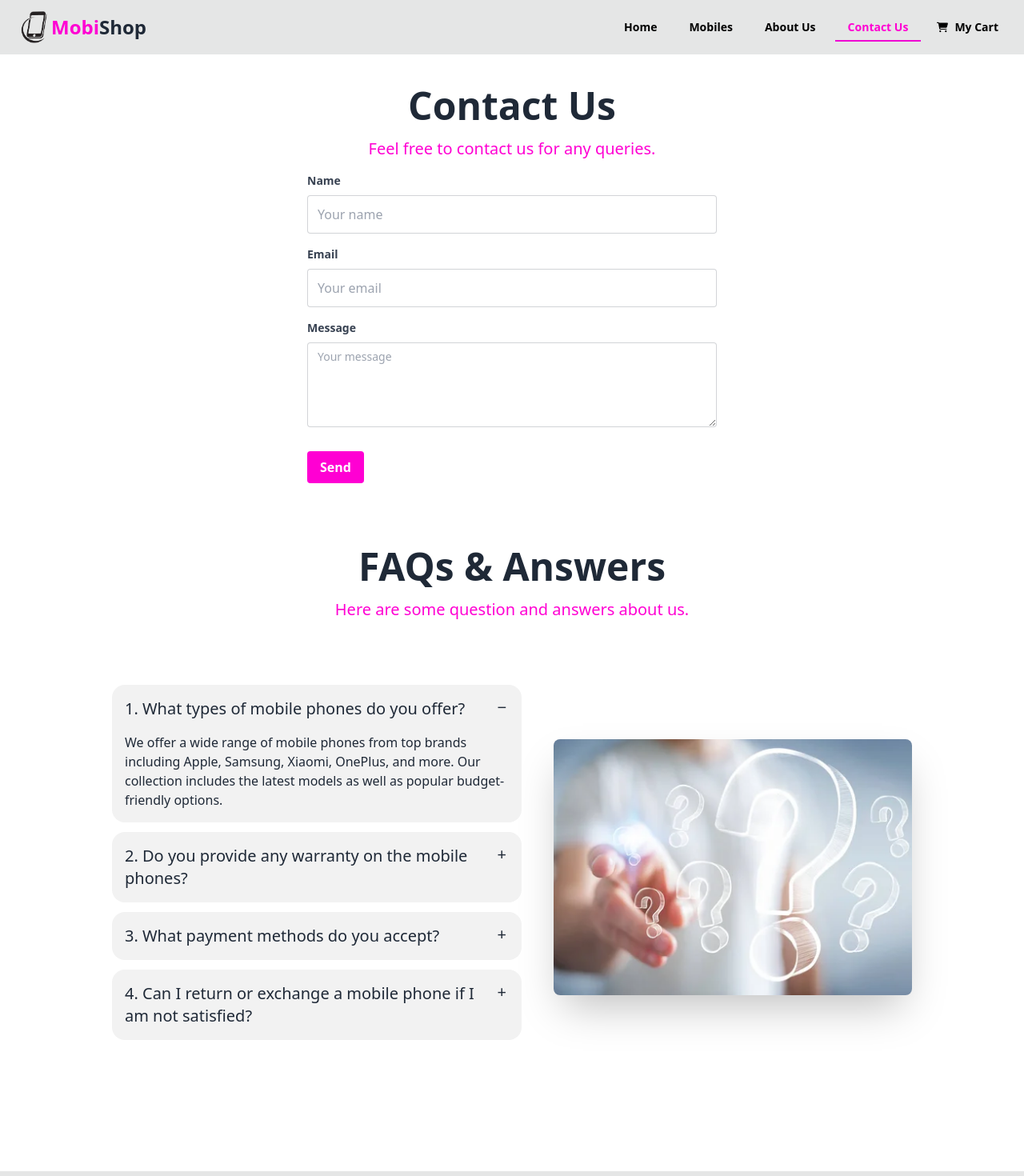
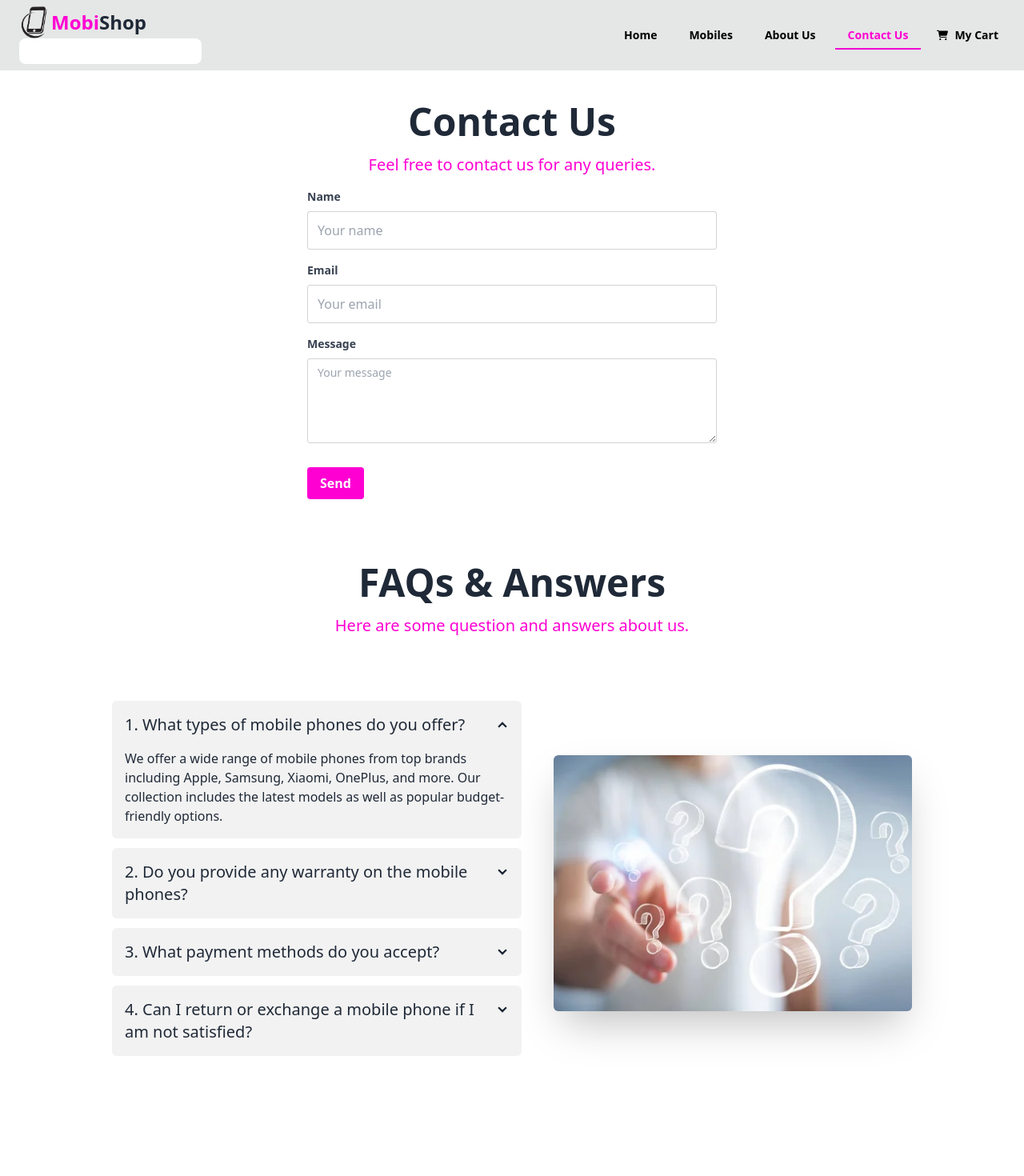
Before and after one commit to jibon-roy/mobi-shop, a React (Vite) app: page /contact-us in a window 1280 px wide. Shown: the top 1470 px of the page at 80% size. Built offline with nearby package versions, Linux system fonts and the light colour scheme.

Commit message:
searchbar add

```diff
--- a/src/components/Navbar.jsx
+++ b/src/components/Navbar.jsx
@@ -88,6 +88,7 @@ export default function Navbar() {
               <Link to={"/"}>
                 <Logo />
               </Link>
+              <input className="input input-sm" />
             </div>
           </div>
           <div className="hidden flex-none lg:block">
--- /dev/null
+++ b/src/components/SearchBar.jsx
@@ -0,0 +1,10 @@
+export default function SearchBar() {
+  return (
+    <div>
+      <input
+        type="text"
+        className="input w-[80px] min-[240px]:w-[120px] min-[300px]:w-[180px] min-[380px]:w-[40%] text-black appearance-none leading-tight focus:outline-none focus:shadow-outline input-bordered rounded-r-none"
+      />
+    </div>
+  );
+}
--- a/src/pages/Home/FAQ.jsx
+++ b/src/pages/Home/FAQ.jsx
@@ -25,10 +25,10 @@ export default function FAQ() {
           {/* <Lottie options={defaultOptions} height={400} width={400}></Lottie> */}
           <img
             src={imagebg}
-            className="max-w-md w-[80%] h-80 my-auto object-cover rounded-lg shadow-2xl"
+            className="max-w-md w-[80%] h-80 my-auto object-cover rounded-md shadow-2xl"
           />
           <div className="max-w-lg flex-1">
-            <div className="collapse collapse-plus mb-3 bg-base-200">
+            <div className="collapse collapse-arrow rounded-md mb-3 bg-base-200">
               <input type="radio" name="my-accordion-3" defaultChecked />
               <div className="collapse-title text-xl font-medium">
                 1. What types of mobile phones do you offer?
@@ -42,7 +42,7 @@ export default function FAQ() {
                 </p>
               </div>
             </div>
-            <div className="collapse collapse-plus mb-3 bg-base-200">
+            <div className="collapse collapse-arrow rounded-md mb-3 bg-base-200">
               <input type="radio" name="my-accordion-3" />
               <div className="collapse-title text-xl font-medium">
                 2. Do you provide any warranty on the mobile phones?
@@ -56,7 +56,7 @@ export default function FAQ() {
                 </p>
               </div>
             </div>
-            <div className="collapse collapse-plus mb-3 bg-base-200">
+            <div className="collapse collapse-arrow rounded-md mb-3 bg-base-200">
               <input type="radio" name="my-accordion-3" />
               <div className="collapse-title text-xl font-medium">
                 3. What payment methods do you accept?
@@ -70,7 +70,7 @@ export default function FAQ() {
                 </p>
               </div>
             </div>
-            <div className="collapse collapse-plus mb-3 bg-base-200">
+            <div className="collapse collapse-arrow rounded-md mb-3 bg-base-200">
               <input type="radio" name="my-accordion-3" />
               <div className="collapse-title text-xl font-medium">
                 4. Can I return or exchange a mobile phone if I am not
```
